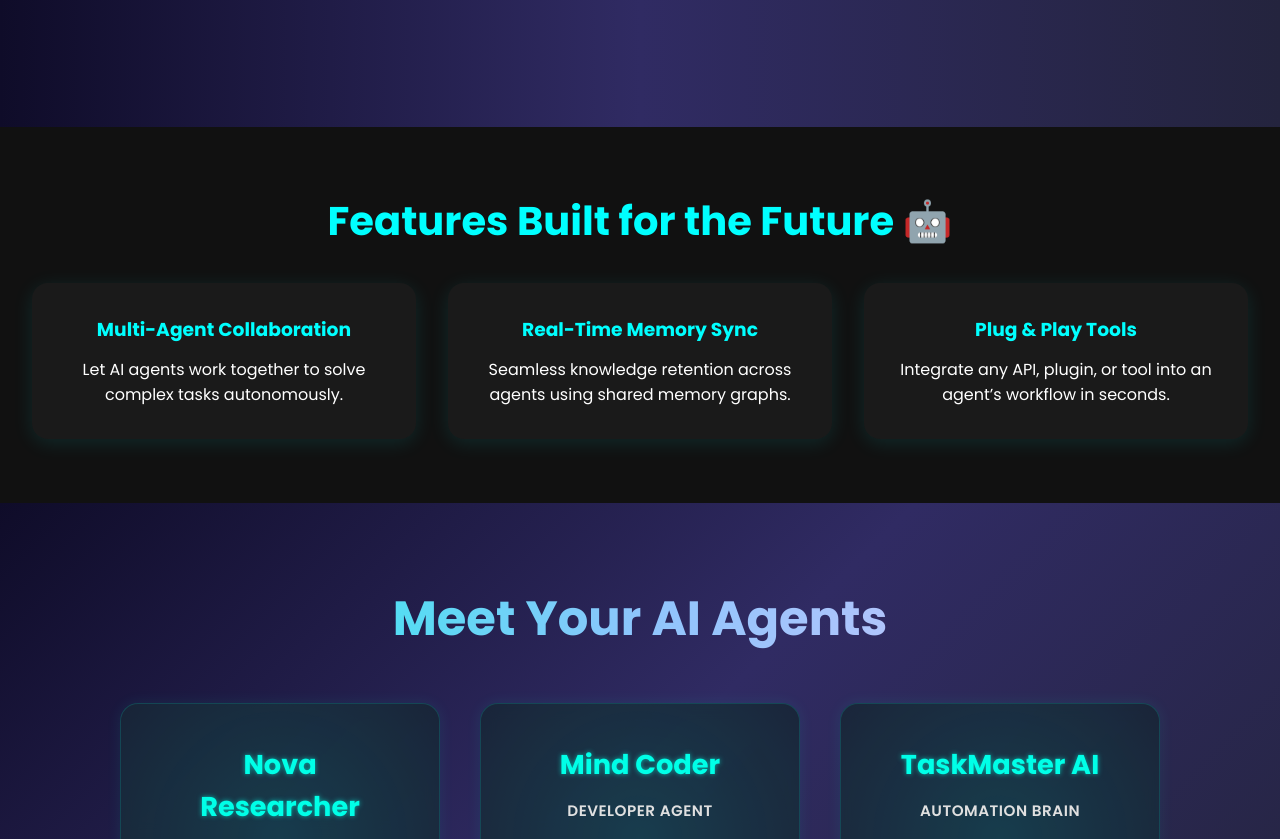
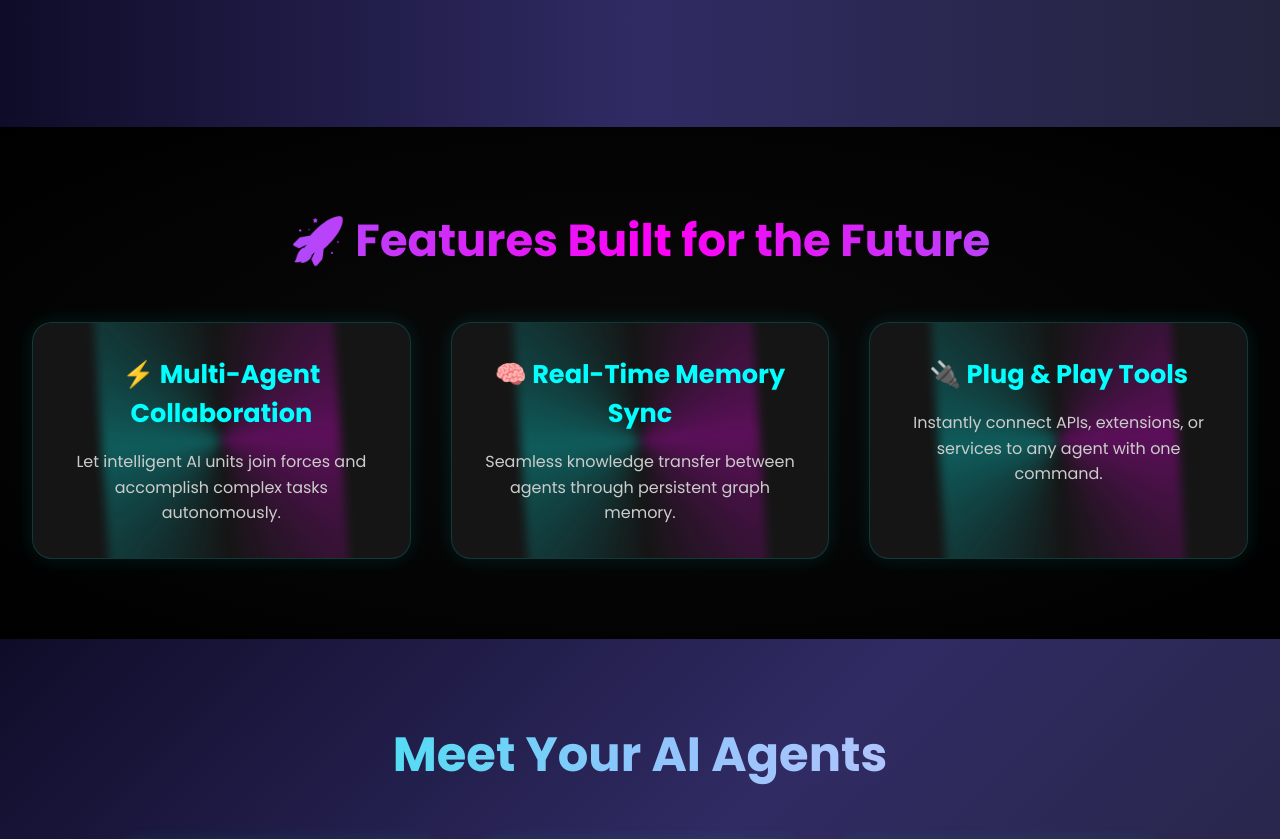
Before and after one commit to MDHxHameed/nova-web, a React (Vite) app: page / in a window 1280 px wide. Shown: the part 740-1579 px from the top of the page. Built offline with nearby package versions, Linux system fonts and the light colour scheme.

Commit message:
Updated Features.jsx and Features.css

```diff
--- a/src/pages/Features.css
+++ b/src/pages/Features.css
@@ -1,36 +1,85 @@
 .features {
-  padding: 4rem 2rem;
-  background: #111;
+  padding: 5rem 2rem;
+  background: radial-gradient(ellipse at center, #0a0a0a 0%, #000000 100%);
   text-align: center;
   color: white;
+  overflow: hidden;
+  position: relative;
 }
 
 .features h2 {
-  font-size: 2.5rem;
-  margin-bottom: 2rem;
-  color: #00ffff;
+  font-size: 2.8rem;
+  margin-bottom: 3rem;
+  background: linear-gradient(90deg, #00f0ff, #ff00f7, #00f0ff);
+  background-size: 200% auto;
+  color: transparent;
+  background-clip: text;
+  -webkit-background-clip: text;
+  -webkit-text-fill-color: transparent;
+  animation: gradient-flow 5s linear infinite;
+  position: relative;
+  z-index: 1;
+}
+
+@keyframes gradient-flow {
+  0% { background-position: 0% center; }
+  100% { background-position: 200% center; }
 }
 
 .feature-grid {
   display: grid;
   grid-template-columns: repeat(auto-fit, minmax(280px, 1fr));
-  gap: 2rem;
+  gap: 2.5rem;
+  z-index: 2;
+  position: relative;
 }
 
 .feature-card {
-  background: #1a1a1a;
+  background: #151515;
   padding: 2rem;
-  border-radius: 16px;
-  transition: 0.3s;
-  box-shadow: 0 4px 20px rgba(0, 255, 255, 0.1);
+  border-radius: 20px;
+  border: 1px solid rgba(0, 255, 255, 0.15);
+  box-shadow: 0 0 20px rgba(0, 255, 255, 0.1);
+  transition: transform 0.4s ease, box-shadow 0.4s ease, border 0.4s ease;
+  position: relative;
+  overflow: hidden;
+}
+
+.feature-card::before {
+  content: "";
+  position: absolute;
+  inset: -2px;
+  border-radius: 22px;
+  background: conic-gradient(from 180deg at 50% 50%, #00ffff, transparent, #ff00f7, transparent, #00ffff);
+  animation: border-spin 5s linear infinite;
+  z-index: 0;
+  filter: blur(5px);
+  opacity: 0.3;
+}
+
+@keyframes border-spin {
+  0% { transform: rotate(0deg); }
+  100% { transform: rotate(360deg); }
 }
 
 .feature-card:hover {
-  transform: translateY(-10px);
-  box-shadow: 0 6px 24px rgba(0, 255, 255, 0.2);
+  transform: translateY(-12px) scale(1.02);
+  box-shadow: 0 0 25px rgba(0, 255, 255, 0.3);
+  border-color: #00ffff;
 }
 
 .feature-card h3 {
   color: #00ffff;
-  margin-bottom: 0.8rem;
+  margin-bottom: 1rem;
+  font-size: 1.6rem;
+  position: relative;
+  z-index: 1;
 }
+
+.feature-card p {
+  color: #ccc;
+  font-size: 1rem;
+  line-height: 1.6;
+  position: relative;
+  z-index: 1;
+}
--- a/src/pages/Features.jsx
+++ b/src/pages/Features.jsx
@@ -3,28 +3,41 @@ import "./Features.css";
 
 const features = [
   {
-    title: "Multi-Agent Collaboration",
-    desc: "Let AI agents work together to solve complex tasks autonomously.",
+    title: "⚡ Multi-Agent Collaboration",
+    desc: "Let intelligent AI units join forces and accomplish complex tasks autonomously.",
   },
   {
-    title: "Real-Time Memory Sync",
-    desc: "Seamless knowledge retention across agents using shared memory graphs.",
+    title: "🧠 Real-Time Memory Sync",
+    desc: "Seamless knowledge transfer between agents through persistent graph memory.",
   },
   {
-    title: "Plug & Play Tools",
-    desc: "Integrate any API, plugin, or tool into an agent’s workflow in seconds.",
+    title: "🔌 Plug & Play Tools",
+    desc: "Instantly connect APIs, extensions, or services to any agent with one command.",
   },
 ];
+
+const cardVariants = {
+  offscreen: { opacity: 0, y: 50 },
+  onscreen: {
+    opacity: 1,
+    y: 0,
+    transition: {
+      type: "spring",
+      bounce: 0.3,
+      duration: 0.8,
+    },
+  },
+};
 
 const Features = () => {
   return (
     <section className="features" id="features">
       <motion.h2
-        initial={{ opacity: 0, y: 30 }}
-        whileInView={{ opacity: 1, y: 0 }}
-        transition={{ duration: 0.6 }}
+        initial={{ opacity: 0, scale: 0.9 }}
+        whileInView={{ opacity: 1, scale: 1 }}
+        transition={{ duration: 0.6, ease: "easeOut" }}
       >
-        Features Built for the Future 🤖
+        🚀 Features Built for the Future
       </motion.h2>
 
       <div className="feature-grid">
@@ -32,11 +45,13 @@ const Features = () => {
           <motion.div
             className="feature-card"
             key={index}
-            initial={{ opacity: 0, y: 50 }}
-            whileInView={{ opacity: 1, y: 0 }}
-            transition={{ delay: 0.2 * index, duration: 0.5 }}
+            initial="offscreen"
+            whileInView="onscreen"
+            viewport={{ once: true }}
+            variants={cardVariants}
+            whileHover={{ scale: 1.05, rotateX: 2, rotateY: 2 }}
           >
-            <h3>{f.title}</h3>
+            <h3 data-text={f.title}>{f.title}</h3>
             <p>{f.desc}</p>
           </motion.div>
         ))}
```
